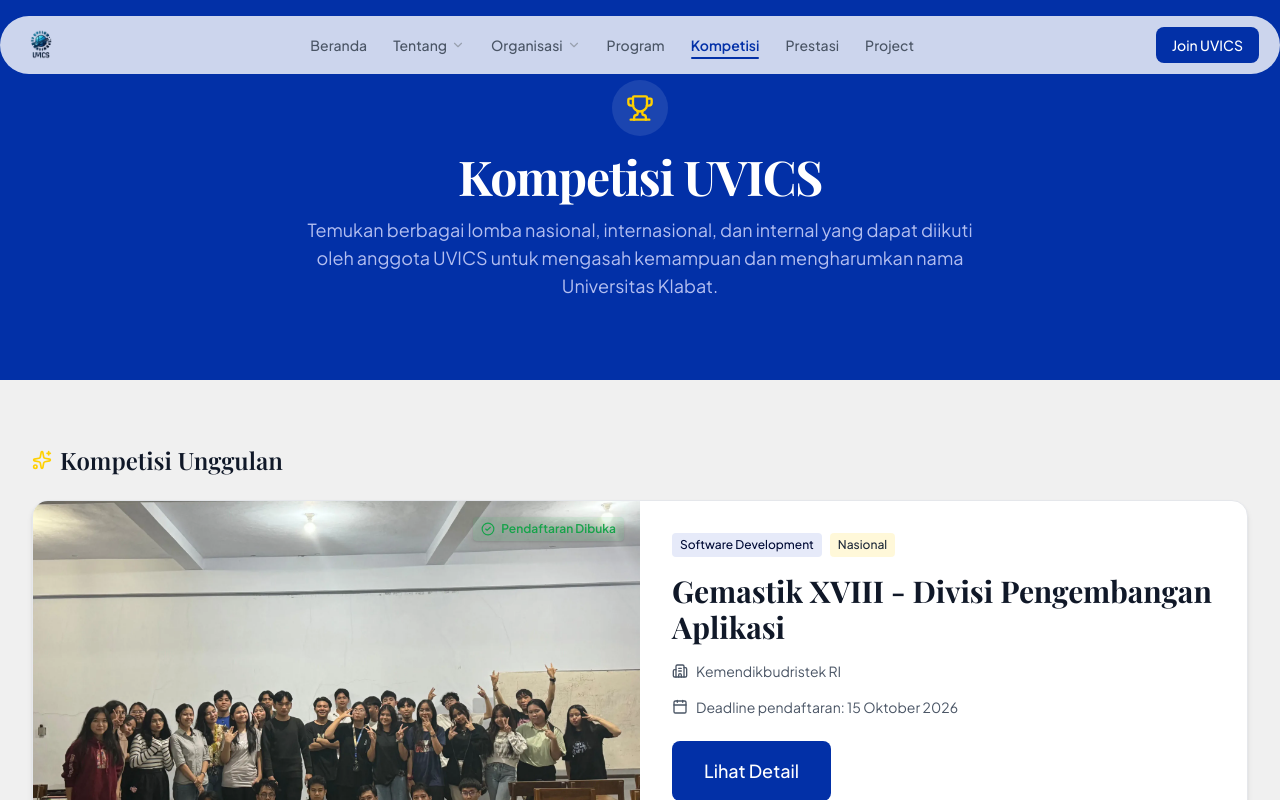
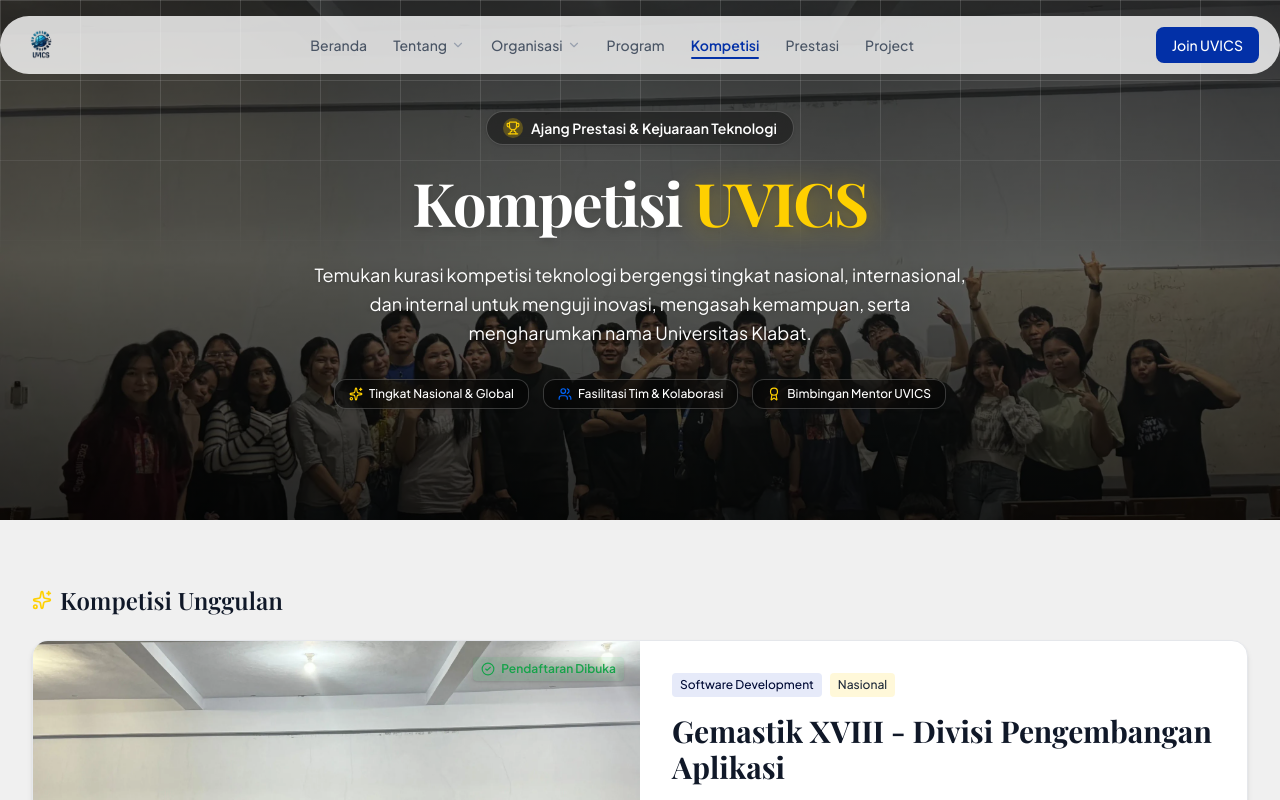
Before and after one commit to uvicsuvics/uvics-website, a Next.js app: page /competitions in a window 1280 px wide. Shown: the top 800 px of the page. Built offline with nearby package versions, Linux system fonts and the light colour scheme; a web font is replaced by a local one.

Commit message:
feat(competitions): redesign hero with visible UVICS image, dark overlay, and top-half grid

```diff
--- a/components/competitions/CompetitionHero.tsx
+++ b/components/competitions/CompetitionHero.tsx
@@ -1,20 +1,67 @@
-import { Trophy } from 'lucide-react';
+import Image from "next/image";
+import { Trophy, Sparkles, Users, Award } from "lucide-react";
 
 export function CompetitionHero() {
   return (
-    <section className="bg-primary text-white">
-      <div className="flex flex-col items-center gap-4 max-w-7xl mx-auto w-full px-6 md:px-8 py-16 md:py-20 text-center">
-        <span className="flex items-center justify-center w-14 h-14 rounded-full bg-white/10">
-          <Trophy className="w-7 h-7 text-secondary" />
-        </span>
-        <h1 className="text-4xl md:text-5xl font-bold tracking-tight">
-          Kompetisi UVICS
+    <section className="relative w-full overflow-hidden bg-slate-950 text-white min-h-[460px] md:min-h-[520px] flex items-center justify-center">
+      {/* 1. Gambar Latar Belakang UVICS dengan Overlay Gelap Transparan */}
+      <div className="absolute inset-0 z-0">
+        <Image
+          src="/images/img/foto-1.webp"
+          alt="Anggota UVICS berkolaborasi di ajang kompetisi teknologi"
+          fill
+          priority
+          sizes="100vw"
+          className="object-cover object-center"
+        />
+        {/* Background Gelap (Transparan agar gambar UVICS tetap terlihat jelas) */}
+        <div className="absolute inset-0 bg-gradient-to-b from-black/75 via-black/60 to-black/80" />
+      </div>
+
+      {/* 2. Grid Kotak-Kotak (Hanya Setengah Bagian: dari Atas ke Bawah) */}
+      <div
+        className="absolute top-0 inset-x-0 h-1/2 pointer-events-none z-[1]
+        bg-[linear-gradient(to_right,rgba(255,255,255,0.14)_1px,transparent_1px),linear-gradient(to_bottom,rgba(255,255,255,0.14)_1px,transparent_1px)]
+        bg-[size:4rem_4rem] sm:bg-[size:5rem_5rem]
+        [mask-image:linear-gradient(to_bottom,rgba(0,0,0,1)_0%,rgba(0,0,0,0.85)_40%,transparent_100%)]"
+        aria-hidden="true"
+      />
+
+      {/* 3. Konten Teks di Tengah */}
+      <div className="relative z-10 flex flex-col items-center justify-center text-center max-w-4xl mx-auto px-6 py-20 md:py-24 w-full">
+        {/* Badge Pill */}
+        <div className="inline-flex items-center gap-2 px-4 py-1.5 rounded-full bg-black/40 backdrop-blur-md border border-white/20 text-xs sm:text-sm font-semibold text-white shadow-sm mb-5">
+          <span className="flex items-center justify-center w-5 h-5 rounded-full bg-secondary/25 text-secondary">
+            <Trophy className="w-3.5 h-3.5" />
+          </span>
+          <span>Ajang Prestasi & Kejuaraan Teknologi</span>
+        </div>
+
+        {/* Heading Utama */}
+        <h1 className="text-3xl sm:text-5xl md:text-6xl font-bold tracking-tight text-white font-heading leading-tight sm:leading-tight drop-shadow-md">
+          Kompetisi <span className="text-secondary drop-shadow-[0_2px_14px_rgba(255,208,0,0.45)]">UVICS</span>
         </h1>
-        <p className="max-w-2xl text-base md:text-lg text-primary-100">
-          Temukan berbagai lomba nasional, internasional, dan internal yang
-          dapat diikuti oleh anggota UVICS untuk mengasah kemampuan dan
-          mengharumkan nama Universitas Klabat.
+
+        {/* Deskripsi Subtitle */}
+        <p className="mt-4 sm:mt-5 max-w-2xl text-sm sm:text-base md:text-lg text-gray-100 leading-relaxed font-sans drop-shadow-sm">
+          Temukan kurasi kompetisi teknologi bergengsi tingkat nasional, internasional, dan internal untuk menguji inovasi, mengasah kemampuan, serta mengharumkan nama Universitas Klabat.
         </p>
+
+        {/* Mini Feature Badges */}
+        <div className="mt-7 sm:mt-8 flex flex-wrap items-center justify-center gap-2.5 sm:gap-3.5 text-xs font-medium text-white">
+          <span className="inline-flex items-center gap-1.5 px-3.5 py-1.5 rounded-xl bg-black/45 backdrop-blur-md border border-white/20 shadow-sm">
+            <Sparkles className="w-3.5 h-3.5 text-secondary" />
+            Tingkat Nasional & Global
+          </span>
+          <span className="inline-flex items-center gap-1.5 px-3.5 py-1.5 rounded-xl bg-black/45 backdrop-blur-md border border-white/20 shadow-sm">
+            <Users className="w-3.5 h-3.5 text-accent" />
+            Fasilitasi Tim & Kolaborasi
+          </span>
+          <span className="inline-flex items-center gap-1.5 px-3.5 py-1.5 rounded-xl bg-black/45 backdrop-blur-md border border-white/20 shadow-sm">
+            <Award className="w-3.5 h-3.5 text-secondary" />
+            Bimbingan Mentor UVICS
+          </span>
+        </div>
       </div>
     </section>
   );
```
